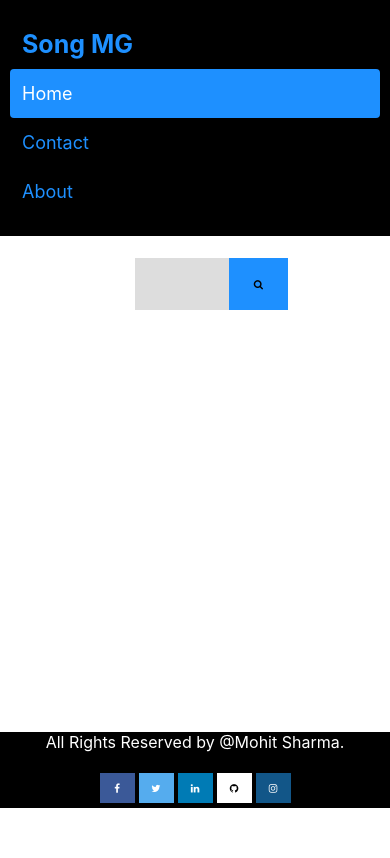
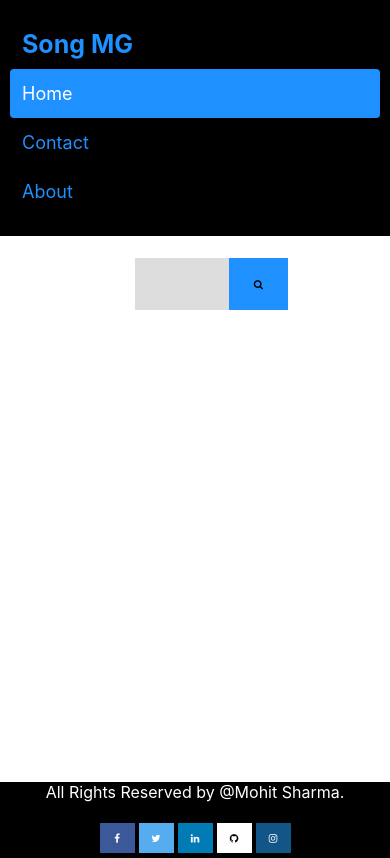
Before and after one commit to themohitgaur/genius_app, a React (Create React App) app: page / in a window 390 px wide. Built offline with nearby package versions, Linux system fonts and the light colour scheme.

Commit message:
Update search.css

```diff
--- a/src/components/search.css
+++ b/src/components/search.css
@@ -59,7 +59,7 @@ width: 100%;
     justify-content: space-between;
     align-items: center;
     background-color:white;
-        min-height: 400px;
+        min-height: 450px;
 
     }
 }
```
